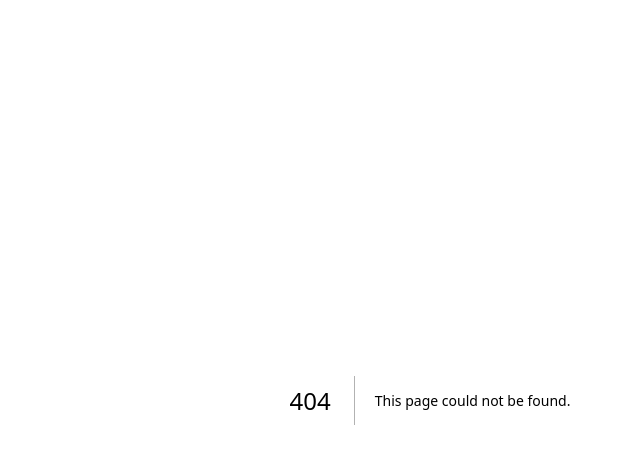
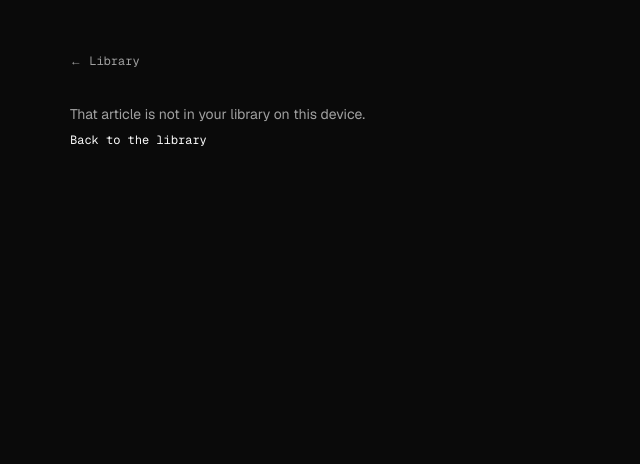
Before and after one commit to arthurseredaa/toolkit, a Next.js app in the folder apps/web/: page /paywall-remover/1 in a window 1280 px wide. Before the commit this address had no page. Shown: the top 464 px of the page, without its empty margins (210-850 px from the left). Built offline with nearby package versions, Linux system fonts and the light colour scheme.

Commit message:
feat: The reader route

```diff
--- /dev/null
+++ b/apps/web/src/app/paywall-remover/[id]/page.tsx
@@ -0,0 +1,29 @@
+import type { Metadata } from 'next'
+import Link from 'next/link'
+
+import { Reader } from './reader'
+
+export const metadata: Metadata = {
+  title: 'Reader',
+  description: 'An article saved in this browser.'
+}
+
+export default async function ArticlePage({
+  params
+}: {
+  params: Promise<{ id: string }>
+}) {
+  const { id } = await params
+
+  return (
+    <main className="mx-auto w-full max-w-3xl flex-1 px-6 py-12">
+      <Link
+        href="/paywall-remover"
+        className="font-mono text-xs text-muted-foreground hover:text-foreground"
+      >
+        ← Library
+      </Link>
+      <Reader slug={id} />
+    </main>
+  )
+}
--- /dev/null
+++ b/apps/web/src/app/paywall-remover/[id]/reader.tsx
@@ -0,0 +1,33 @@
+'use client'
+
+import Link from 'next/link'
+
+import { ArticleBody } from '@/components/paywall-remover/article-body'
+import { decodeId } from '@/lib/paywall-remover/ids'
+import { useArticles } from '@/lib/paywall-remover/use-articles'
+
+export function Reader({ slug }: { slug: string }) {
+  const { articles, status } = useArticles()
+
+  const id = decodeId(slug)
+  const article = id ? articles.find((a) => a.id === id) : undefined
+
+  if (article) return <ArticleBody article={article} />
+
+  // Before load resolves, "missing" only means "not read from disk yet".
+  if (status === 'loading') return null
+
+  return (
+    <div className="mt-8">
+      <p className="text-sm text-muted-foreground">
+        That article is not in your library on this device.
+      </p>
+      <Link
+        href="/paywall-remover"
+        className="mt-2 inline-block font-mono text-xs hover:text-foreground"
+      >
+        Back to the library
+      </Link>
+    </div>
+  )
+}
```
Also changed, not shown: 2 other files (tests, documents, lock files or other folders).
